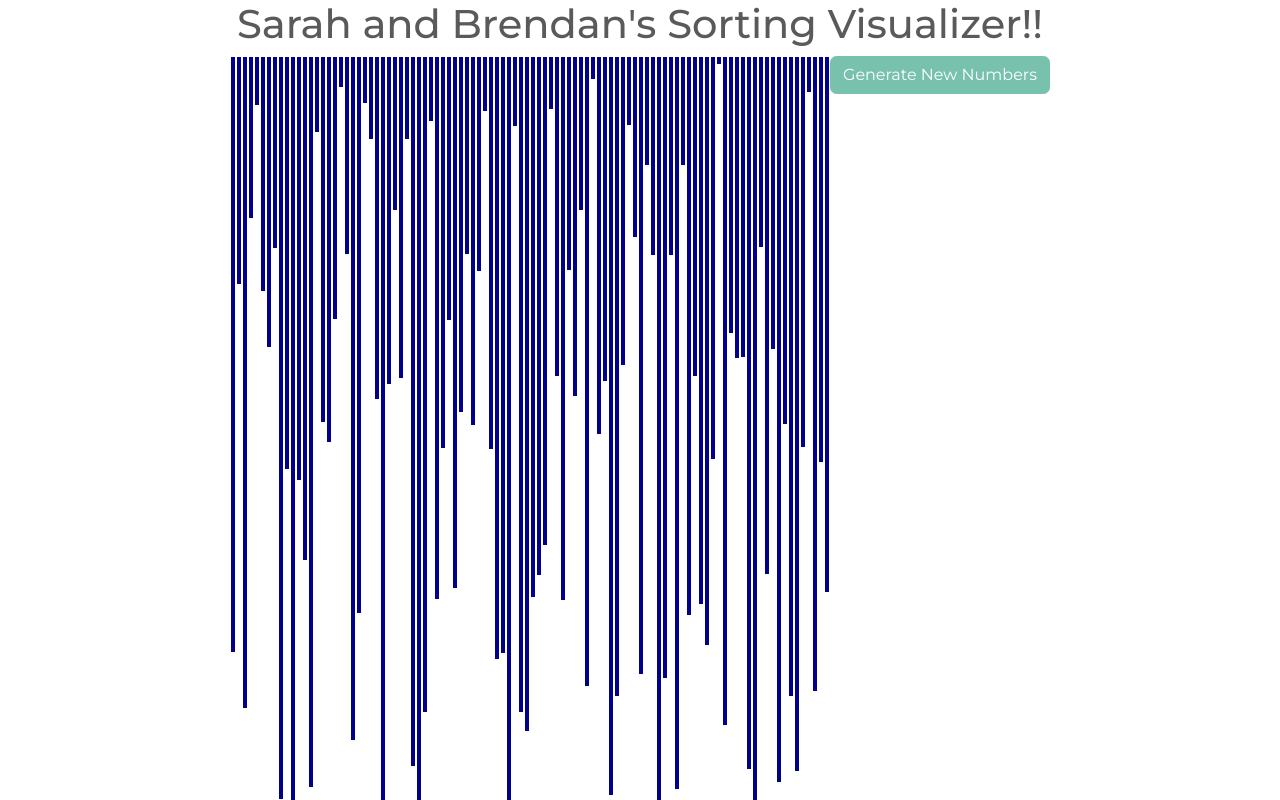
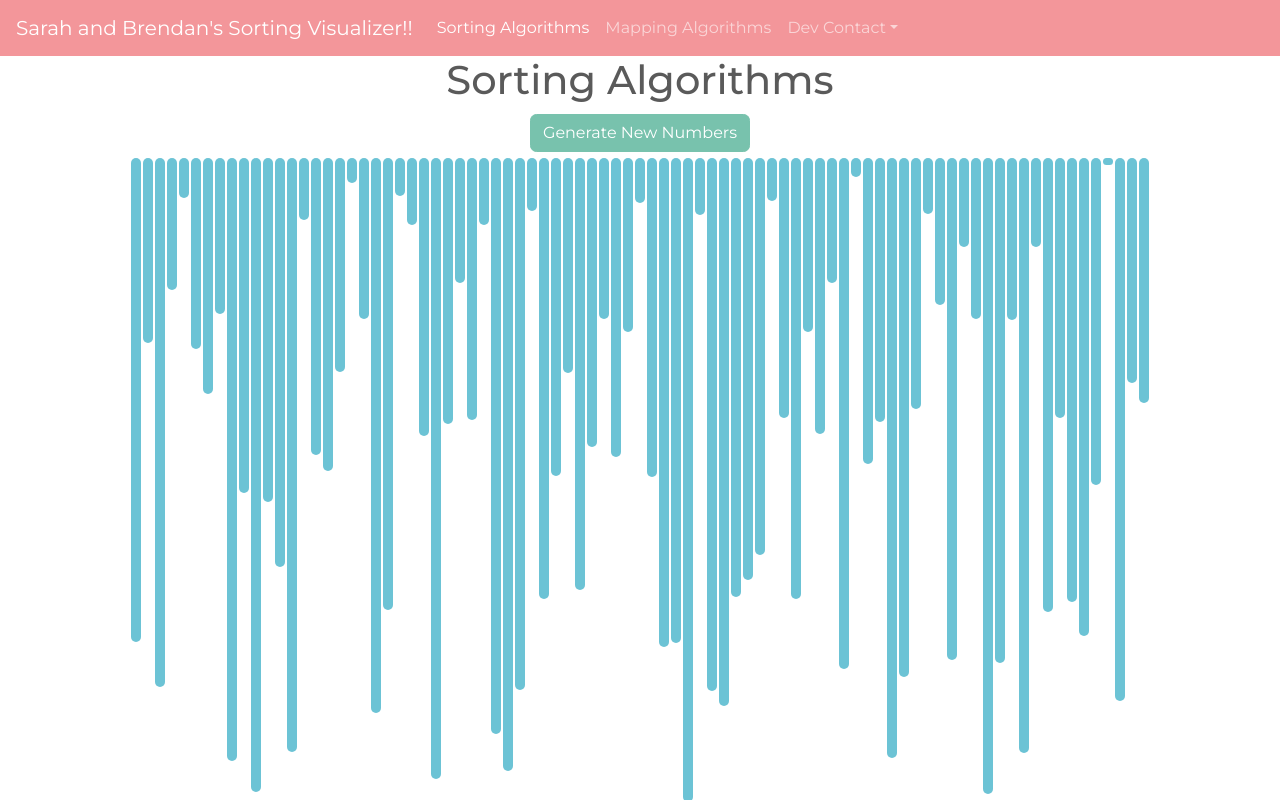
Before and after one commit to BrendanLuc/sortingvisualizer, a React (Create React App) app: page / in a window 1280 px wide. Shown: the top 800 px of the page. Built offline with nearby package versions, Linux system fonts and the light colour scheme.

Commit message:
make it ~cute~
added bootswatch and shit

```diff
--- a/public/index.html
+++ b/public/index.html
@@ -25,8 +25,34 @@
       work correctly both with client-side routing and a non-root public URL.
       Learn how to configure a non-root public URL by running `npm run build`.
     -->
-    <title>React App</title>
+    <title>Sorting Alg Visualizer</title>
   </head>
+  <nav class="navbar navbar-expand-lg navbar-dark bg-dark">
+    <a class="navbar-brand" href="#">Sarah and Brendan's Sorting Visualizer!!</a>
+    <button class="navbar-toggler" type="button" data-toggle="collapse" data-target="#navbarColor02" aria-controls="navbarColor02" aria-expanded="false" aria-label="Toggle navigation">
+      <span class="navbar-toggler-icon"></span>
+    </button>
+
+    <div class="collapse navbar-collapse" id="navbarColor02">
+      <ul class="navbar-nav mr-auto">
+        <li class="nav-item active">
+          <a class="nav-link" href="#">Sorting Algorithms
+            <span class="sr-only">(current)</span>
+          </a>
+        </li>
+        <li class="nav-item">
+          <a class="nav-link" href="#">Mapping Algorithms</a>
+        </li>
+        <li class="nav-item dropdown">
+          <a class="nav-link dropdown-toggle" data-toggle="dropdown" href="#" role="button" aria-haspopup="true" aria-expanded="false">Dev Contact</a>
+          <div class="dropdown-menu">
+            <a class="dropdown-item" href="https://linkedin.com/in/sarahliangCS">Sarah Liang</a> <!--FIXME this wont drop down-->
+            <a class="dropdown-item" href="#">Brendan Lucich</a>
+          </div>
+        </li>
+      </ul>
+    </div>
+  </nav>
   <body>
     <noscript>You need to enable JavaScript to run this app.</noscript>
     <div id="root"></div>
--- a/src/App.js
+++ b/src/App.js
@@ -5,7 +5,7 @@ import SortingVisualizer from './SortingVisualizer/SortingVisualizer';
 function App() {
   return (
     <div className="App">
-      <h1>Sarah and Brendan's Sorting Visualizer!!</h1>
+      <h1>Sorting Algorithms</h1>
       <SortingVisualizer>
 
       </SortingVisualizer>
--- a/src/SortingVisualizer/SortingVisualizer.css
+++ b/src/SortingVisualizer/SortingVisualizer.css
@@ -1,15 +1,22 @@
+/* MINTY: https://bootswatch.com/minty/ */
+
+.big-container {
+    margin-top: 10px;
+}
+
 .array-container {
     /*background: lightblue;*/
     position: relative;
     margin: auto;
-    margin-top: 0px;
+    margin-top: 5px;
     width: 80%;
 }
 
 .array-bar {
     display: inline-block;
     vertical-align: top;
-    background: darkblue;
+    background: #6cc3d5;
     margin: 1px;
-    width: 4px;
+    width: 10px;
+    border-radius: 5px;
 }
--- a/src/SortingVisualizer/SortingVisualizer.jsx
+++ b/src/SortingVisualizer/SortingVisualizer.jsx
@@ -2,7 +2,7 @@ import React from 'react';
 import './SortingVisualizer.css';
 
 const VIS_MIN = 5
-const VIS_MAX = 800
+const VIS_MAX = 650
 const ARR_SIZE = 100
 
 export default class SortingVisualizer extends React.Component {
@@ -32,6 +32,9 @@ export default class SortingVisualizer extends React.Component {
         const {array} = this.state;
 
         return (
+            <div className="big-container">
+                <button type="button" class="btn btn-primary" onClick={() => this.resetArray()}>Generate New Numbers</button>
+
                 <div className="array-container">
                 {array.map((value, idx) => (
                     <div
@@ -41,8 +44,7 @@ export default class SortingVisualizer extends React.Component {
 
                     </div>
                 ))}
-
-            <button type="button" class="btn btn-primary" onClick={this.resetArray}>Generate New Numbers</button>
+                </div>
             </div>
         );
     }
```
Also changed, not shown: 1 other file (tests, documents, lock files or other folders). Lines whose indentation alone changed are shown as unchanged.
